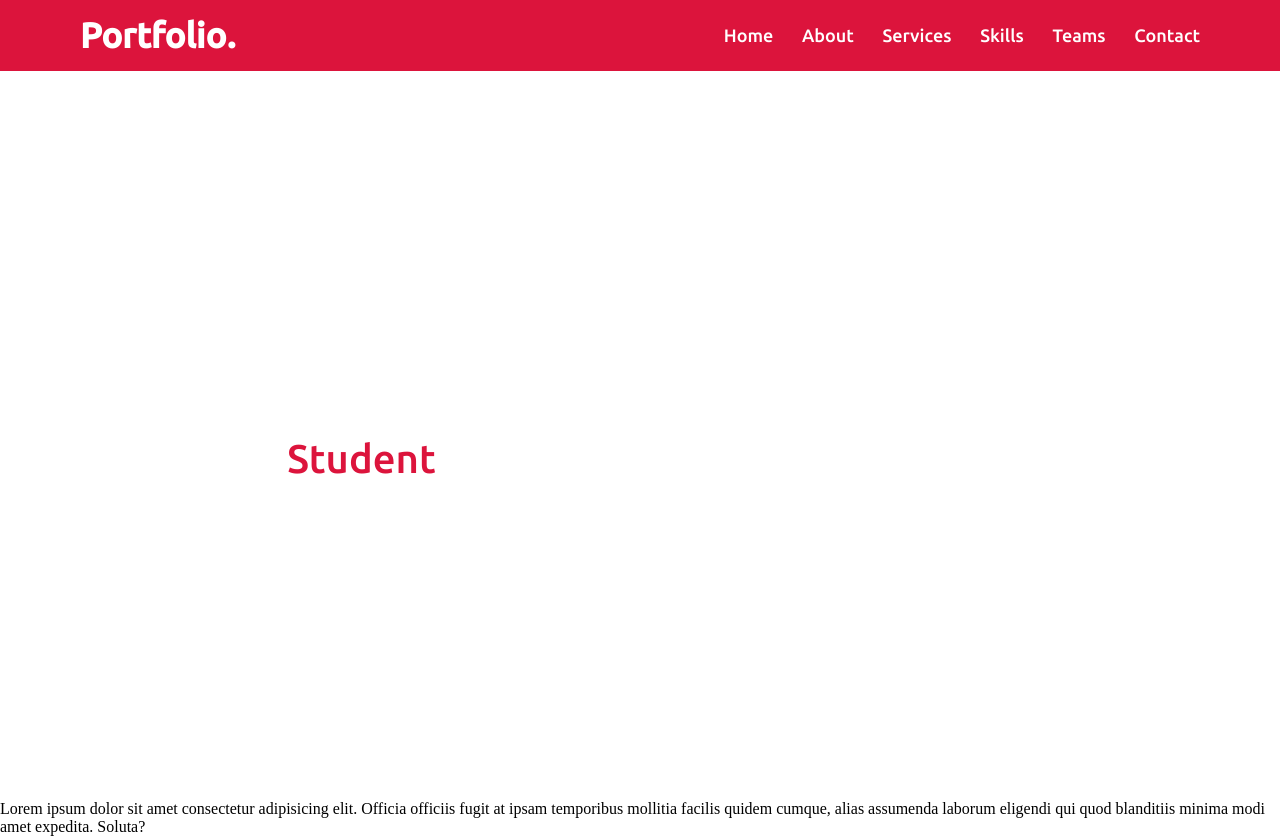
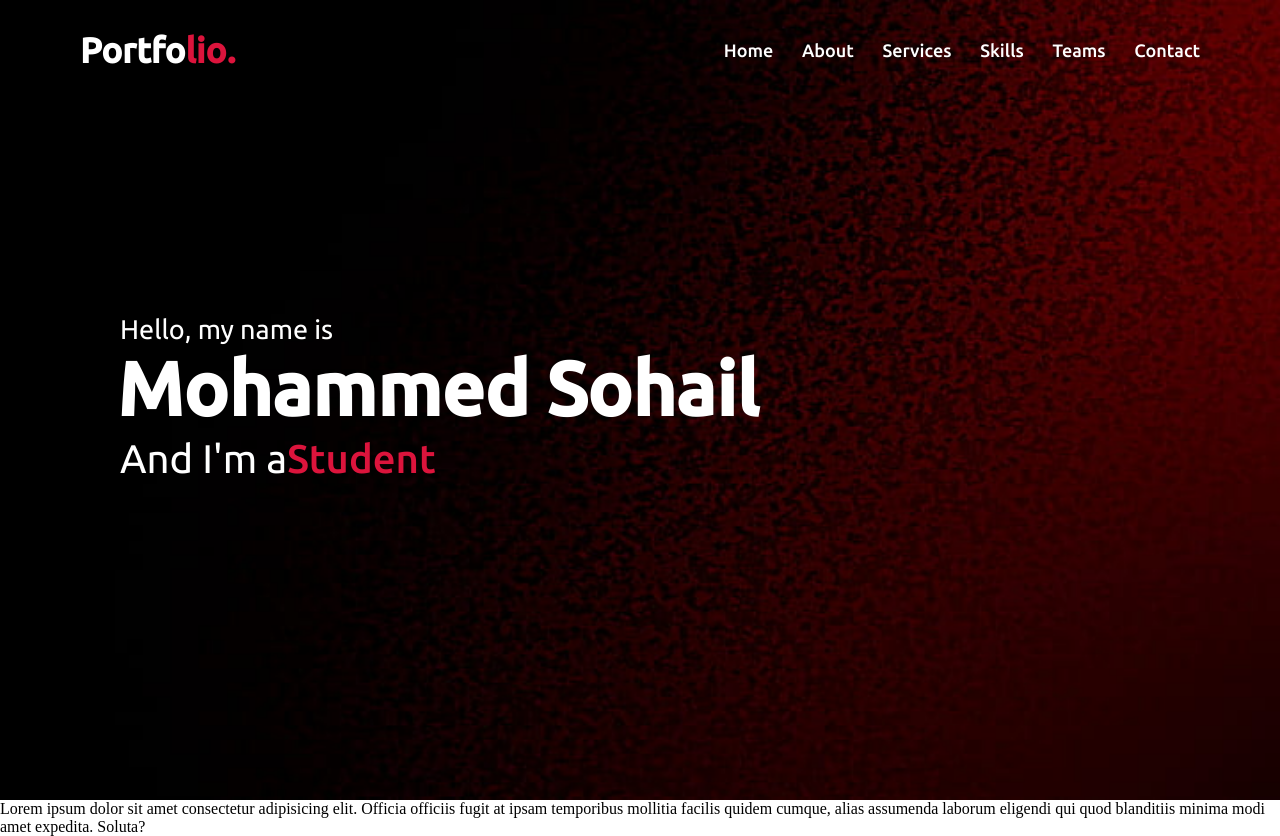
Before and after one commit to mohammedsohail-hacker/mohammedsohail-hacker.github.io, a plain HTML site: page index.html in a window 1280 px wide. Drawn offline with Linux system fonts and the light colour scheme.

Commit message:
Update style.css

```diff
--- a/style.css
+++ b/style.css
@@ -14,8 +14,8 @@
 .navbar{
     position: fixed;
     width: 100%;
-    padding: 15px 0;
-    background: crimson;
+    padding: 30px 0;
+    /*background: crimson;*/
     font-family: 'Ubuntu', sans-serif;
 }
 .navbar .max-width{
@@ -28,6 +28,9 @@
     font-size: 35px;
     font-weight: 600;
 }
+.navbar .logo a span{
+    color: crimson;
+}
 .navbar .menu li{
     list-style: none;
     display: inline-block;
@@ -37,14 +40,21 @@
     font-size: 18px;
     font-weight: 500;
     margin-left: 25px;
+    transition:color 0.3s ease;
 }
+.navbar .menu li a:hover{
+    color:crimson;
+}
+
 
 /*home section styling*/
 .home{
     display: flex;
-    background: url("banner.jgp") no-repeat center;
+    background: url(banner.jpg);
     height: 100vh;
     color:#fff;
+    background-size: cover;
+    background-attachment: fixed;
     min-height: 500px;
     font-family: 'Ubuntu', sans-serif;
 }
```
